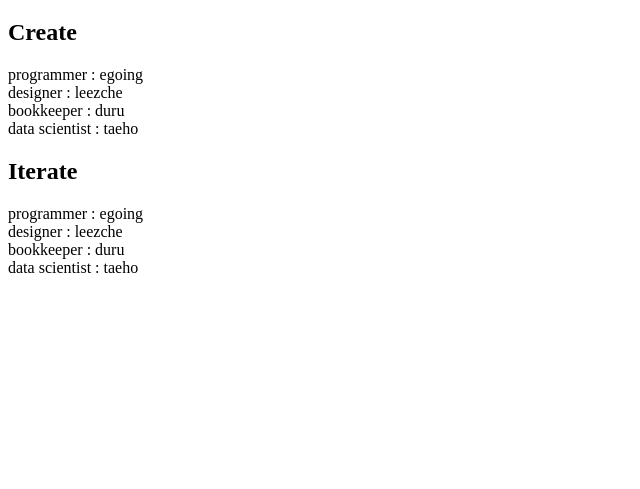
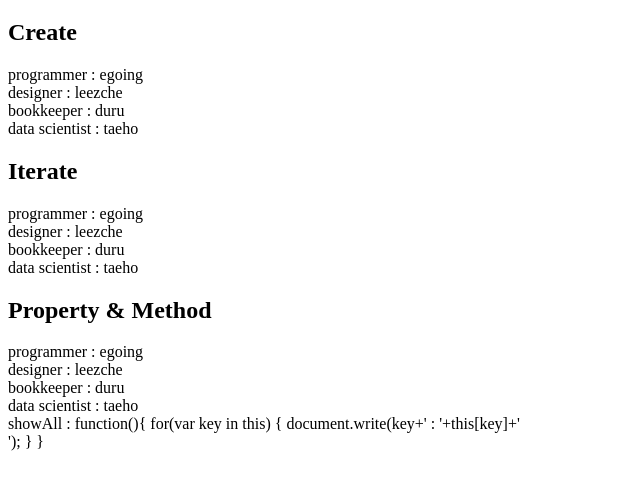
Before and after one commit to baeggoose/my-first-web-site, a plain HTML site: page ex10Object.html in a window 1280 px wide. Shown: the part 61-550 px from the top of the page, without its empty margins (0-640 px from the left). Drawn offline with Linux system fonts and the light colour scheme.

Commit message:
Add files via upload

```diff
--- a/ex10Object.html
+++ b/ex10Object.html
@@ -24,5 +24,14 @@
         document.write(key+' : '+coworkers[key]+'<br>');
       }
     </script>
+    <h2>Property & Method</h2>
+    <script>
+      coworkers.showAll = function(){
+        for(var key in this) {
+          document.write(key+' : '+this[key]+'<br>');
+        }
+      }
+      coworkers.showAll();
+    </script>
   </body>
 </html>
```
